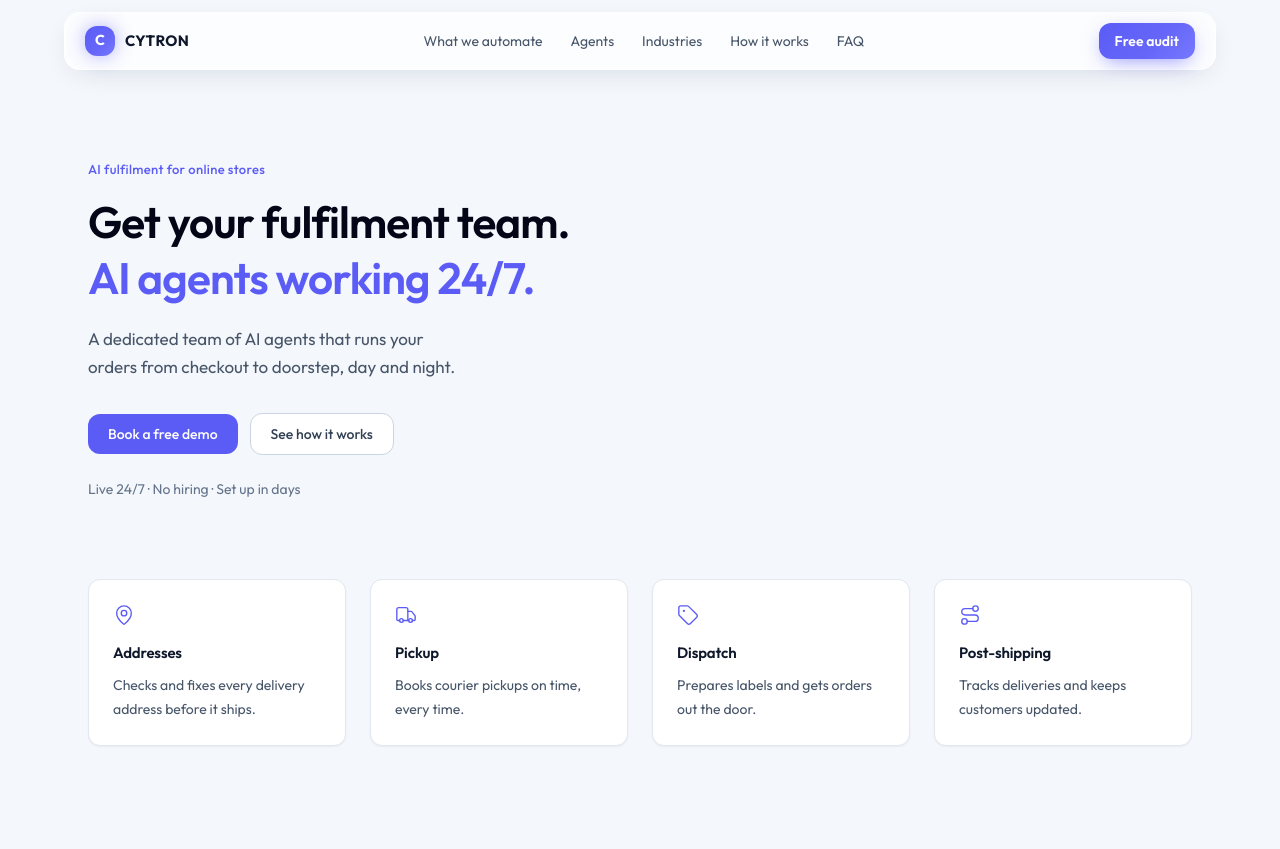
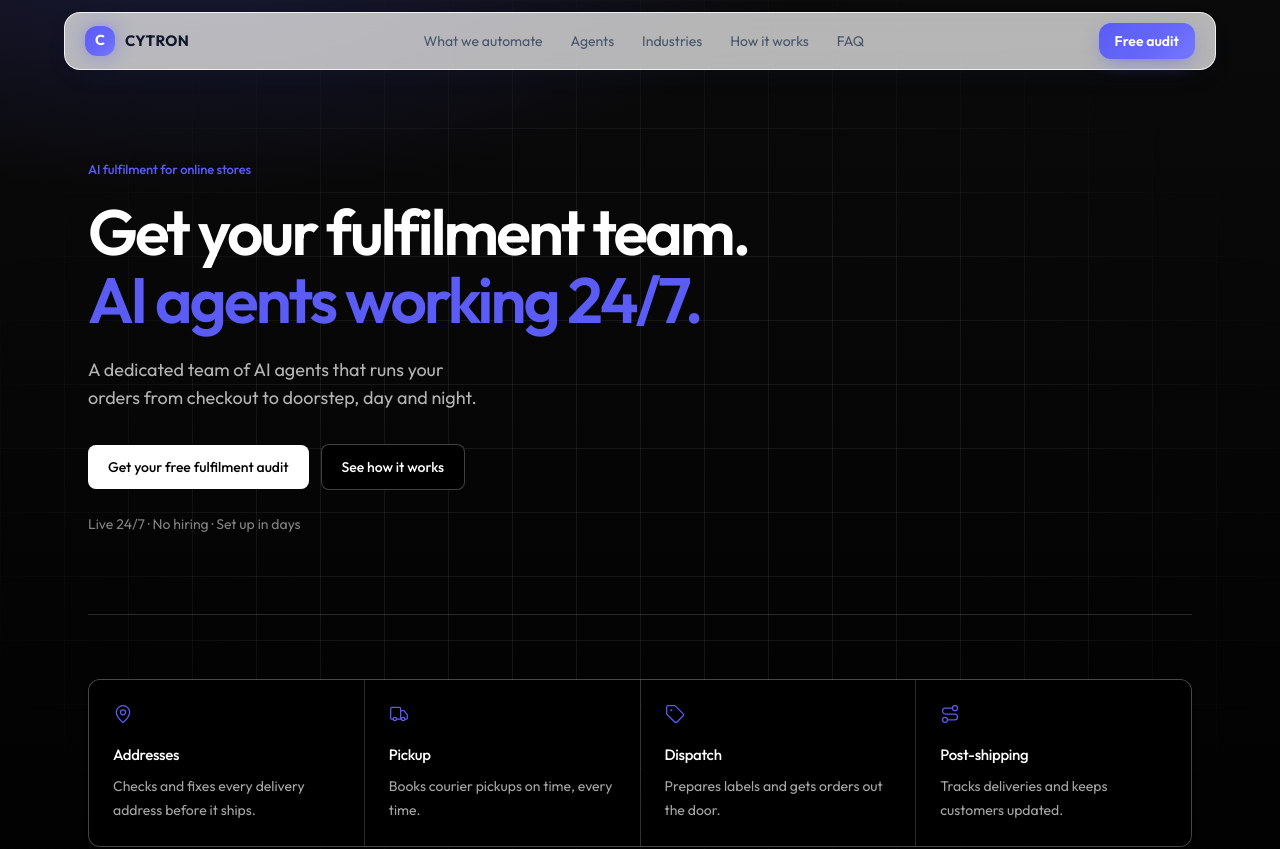
Before and after one commit to thiagocaian/Generate-auto-post-AI-videos-to-social-media-with-Veo3-and-Blotato, a Next.js app: page / in a window 1280 px wide. Shown: the top 849 px of the page. Built offline with nearby package versions, Linux system fonts and the light colour scheme.

Commit message:
feat: restyle the home hero in black, white, and lilac
Use a near-black grid, tight type, and flat black and white buttons.
Variant A asks for a fulfilment audit; variant B books a demo. Both
open the existing audit form.

Co-authored-by: Thiago  <caianthiago@gmail.com>

```diff
--- a/components/HomeHero.tsx
+++ b/components/HomeHero.tsx
@@ -2,6 +2,7 @@
 
 import { Suspense } from "react";
 import { useSearchParams } from "next/navigation";
+import { motion } from "framer-motion";
 import { track } from "@vercel/analytics";
 import { MapPin, Route, Tag, Truck, type LucideIcon } from "lucide-react";
 import { ACCENT } from "@/components/site";
@@ -9,7 +10,7 @@ import { ACCENT } from "@/components/site";
 /**
  * Home hero copy switch.
  * "a" is the approved main version and the default.
- * "b" is the comparison headline and subheadline.
+ * "b" is the comparison headline, subheadline, and primary button.
  *
  * Preview without editing this file: `/?hero=b` (main version: `/?hero=a`).
  * A query value of "a" or "b" overrides the constant below.
@@ -17,15 +18,17 @@ import { ACCENT } from "@/components/site";
 export const HERO_VARIANT_DEFAULT = "a" as const;
 export type HeroVariant = "a" | "b";
 
-const COPY: Record<HeroVariant, { lead: string; accent?: string; sub: string }> = {
+const COPY: Record<HeroVariant, { lead: string; accent?: string; sub: string; cta: string }> = {
   a: {
     lead: "Get your fulfilment team.",
     accent: "AI agents working 24/7.",
     sub: "A dedicated team of AI agents that runs your orders from checkout to doorstep, day and night.",
+    cta: "Get your free fulfilment audit",
   },
   b: {
     lead: "Your 24/7 AI operations team.",
     sub: "Specialist AI agents handle addresses, pickups, dispatch and post-shipping, so you can focus on growing.",
+    cta: "Book a free demo",
   },
 };
 
@@ -42,58 +45,72 @@ function resolveHeroVariant(query: string | null): HeroVariant {
 }
 
 const primaryButton =
-  "inline-flex w-full max-w-xs items-center justify-center rounded-lg bg-[#5b5cf6] px-5 py-2.5 text-sm font-medium text-white transition-colors hover:bg-[#4e4fe0] focus-visible:outline focus-visible:outline-2 focus-visible:outline-offset-2 focus-visible:outline-[#5b5cf6] lg:w-auto lg:max-w-none";
+  "inline-flex w-full items-center justify-center rounded-md bg-white px-5 py-3 text-sm font-medium text-black transition-colors hover:bg-white/85 focus-visible:outline focus-visible:outline-2 focus-visible:outline-offset-2 focus-visible:outline-white sm:w-auto";
 
 const secondaryButton =
-  "inline-flex w-full max-w-xs items-center justify-center rounded-lg border border-slate-300 bg-white px-5 py-2.5 text-sm font-medium text-slate-700 transition-colors hover:border-slate-400 hover:bg-slate-50 focus-visible:outline focus-visible:outline-2 focus-visible:outline-offset-2 focus-visible:outline-[#5b5cf6] lg:w-auto lg:max-w-none";
+  "inline-flex w-full items-center justify-center rounded-md border border-white/25 bg-black px-5 py-3 text-sm font-medium text-white transition-colors hover:bg-white/10 focus-visible:outline focus-visible:outline-2 focus-visible:outline-offset-2 focus-visible:outline-white sm:w-auto";
 
 export function HomeHeroContent({ variant }: { variant: HeroVariant }) {
   const copy = COPY[variant];
   return (
-    <section aria-labelledby="home-hero-heading" className="border-b border-slate-200/80 bg-[#f4f7fb] pb-20 pt-32 sm:pb-28 sm:pt-40">
-      <div className="mx-auto max-w-6xl px-6">
-        <div className="mx-auto max-w-2xl text-center lg:mx-0 lg:max-w-3xl lg:text-left">
-          <p className="text-[13px] font-medium tracking-wide" style={{ color: ACCENT }}>
+    <section aria-labelledby="home-hero-heading" className="relative isolate overflow-hidden bg-black text-white">
+      <div
+        aria-hidden
+        className="pointer-events-none absolute inset-0"
+        style={{
+          background:
+            "radial-gradient(ellipse 90% 55% at 15% -10%, rgba(91,92,246,0.22), transparent 55%), linear-gradient(180deg, #0a0a0a 0%, #000000 100%)",
+        }}
+      />
+      <div
+        aria-hidden
+        className="pointer-events-none absolute inset-0 bg-[linear-gradient(to_right,rgba(255,255,255,0.07)_1px,transparent_1px),linear-gradient(to_bottom,rgba(255,255,255,0.07)_1px,transparent_1px)] bg-[size:64px_64px] [mask-image:radial-gradient(ellipse_at_center,black_40%,transparent_80%)]"
+      />
+      <motion.div
+        initial={{ opacity: 0 }}
+        animate={{ opacity: 1 }}
+        transition={{ duration: 0.55, ease: "easeOut" }}
+        className="relative mx-auto max-w-6xl px-6 pb-20 pt-32 sm:pb-28 sm:pt-40"
+      >
+        <div className="text-left">
+          <p className="text-[13px] font-medium tracking-[-0.01em]" style={{ color: ACCENT }}>
             AI fulfilment for online stores
           </p>
           <h1
             id="home-hero-heading"
-            className="mt-4 text-balance text-[1.75rem] font-semibold leading-[1.2] tracking-[-0.02em] text-slate-950 sm:text-[2.5rem] lg:text-[2.75rem]"
+            className="mt-5 max-w-5xl text-[1.7rem] font-semibold leading-[1.05] tracking-[-0.045em] text-white sm:text-5xl lg:text-[4rem]"
           >
-            <span className="block">{copy.lead}</span>
+            <span className="block text-balance">{copy.lead}</span>
             {copy.accent ? (
-              <span className="mt-1 block" style={{ color: ACCENT }}>
+              <span className="mt-1 block text-balance" style={{ color: ACCENT }}>
                 {copy.accent}
               </span>
             ) : null}
           </h1>
-          <p className="mx-auto mt-5 max-w-xl text-balance text-base leading-7 text-slate-600 lg:mx-0 lg:text-[17px]">
-            {copy.sub}
-          </p>
-          <div className="mt-8 flex flex-col items-center gap-3 lg:flex-row lg:justify-start">
+          <p className="mt-6 max-w-2xl text-balance text-base leading-7 text-white/70 sm:text-lg">{copy.sub}</p>
+          <div className="mt-8 flex flex-col items-stretch gap-3 sm:flex-row sm:items-center">
             <a href="#audit" onClick={() => track("lead_audit_started")} className={primaryButton}>
-              Book a free demo
+              {copy.cta}
             </a>
             <a href="#how" className={secondaryButton}>
               See how it works
             </a>
           </div>
-          <p className="mt-6 text-sm text-slate-500">Live 24/7 · No hiring · Set up in days</p>
+          <p className="mt-6 text-sm text-white/50">Live 24/7 · No hiring · Set up in days</p>
         </div>
 
-        <div className="mt-16 grid grid-cols-2 gap-4 lg:mt-20 lg:grid-cols-4 lg:gap-6">
-          {AGENTS.map(({ icon: Icon, title, text }) => (
-            <article
-              key={title}
-              className="rounded-xl border border-slate-200 bg-white p-5 text-left shadow-[0_1px_2px_rgba(15,23,42,0.05)] sm:p-6"
-            >
-              <Icon size={22} strokeWidth={1.5} aria-hidden style={{ color: ACCENT }} />
-              <h2 className="mt-4 text-[15px] font-semibold tracking-[-0.01em] text-slate-900">{title}</h2>
-              <p className="mt-2 text-sm leading-6 text-slate-600">{text}</p>
-            </article>
-          ))}
+        <div className="mt-16 border-t border-white/15 pt-12 lg:mt-20 lg:pt-16">
+          <div className="grid grid-cols-2 gap-px overflow-hidden rounded-xl border border-white/15 bg-white/15 shadow-[0_1px_2px_rgba(0,0,0,0.45)] lg:grid-cols-4">
+            {AGENTS.map(({ icon: Icon, title, text }) => (
+              <article key={title} className="bg-black p-5 text-left sm:p-6">
+                <Icon size={20} strokeWidth={1.5} aria-hidden style={{ color: ACCENT }} />
+                <h2 className="mt-5 text-[15px] font-medium tracking-[-0.02em] text-white">{title}</h2>
+                <p className="mt-2 text-sm leading-6 text-white/65">{text}</p>
+              </article>
+            ))}
+          </div>
         </div>
-      </div>
+      </motion.div>
     </section>
   );
 }
```
